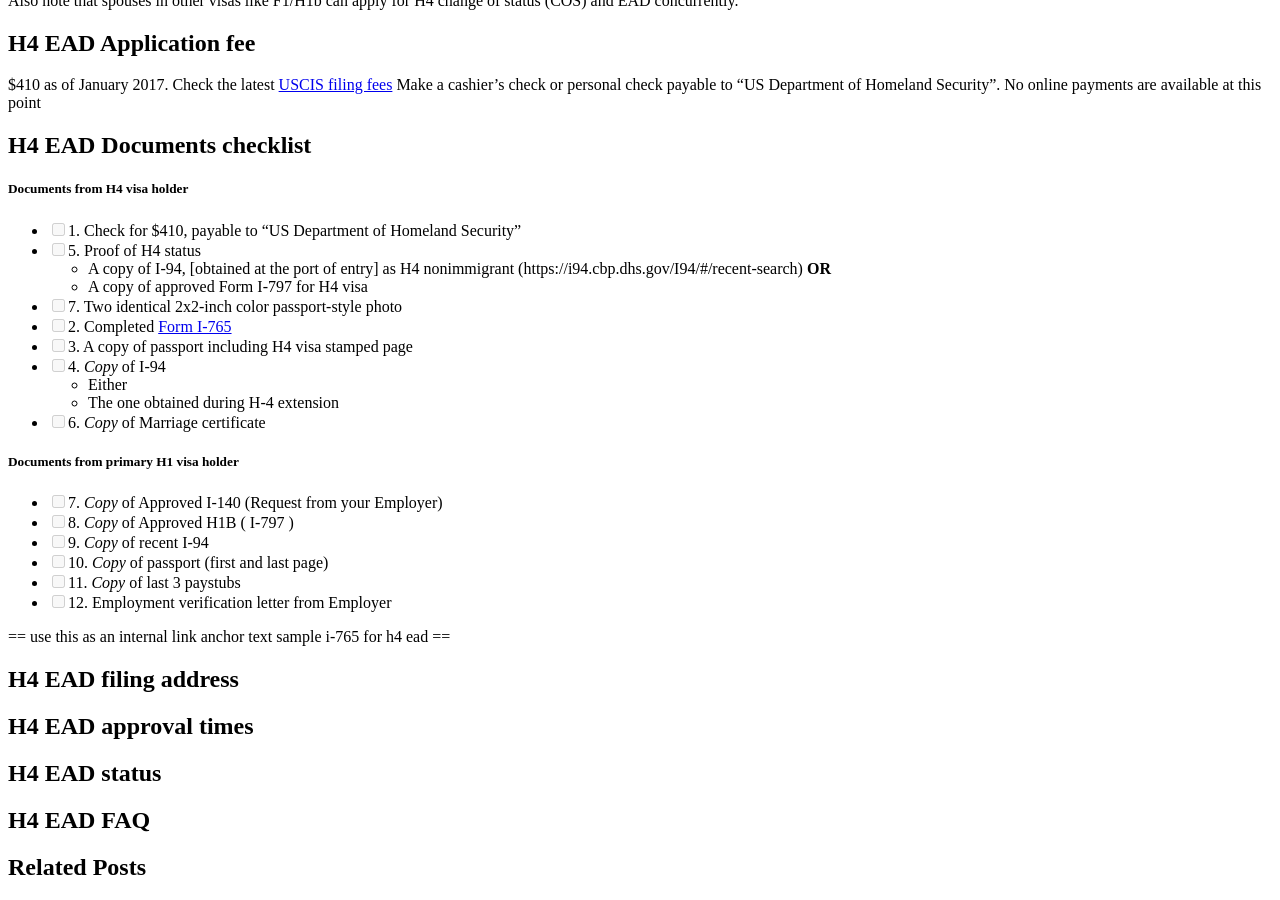
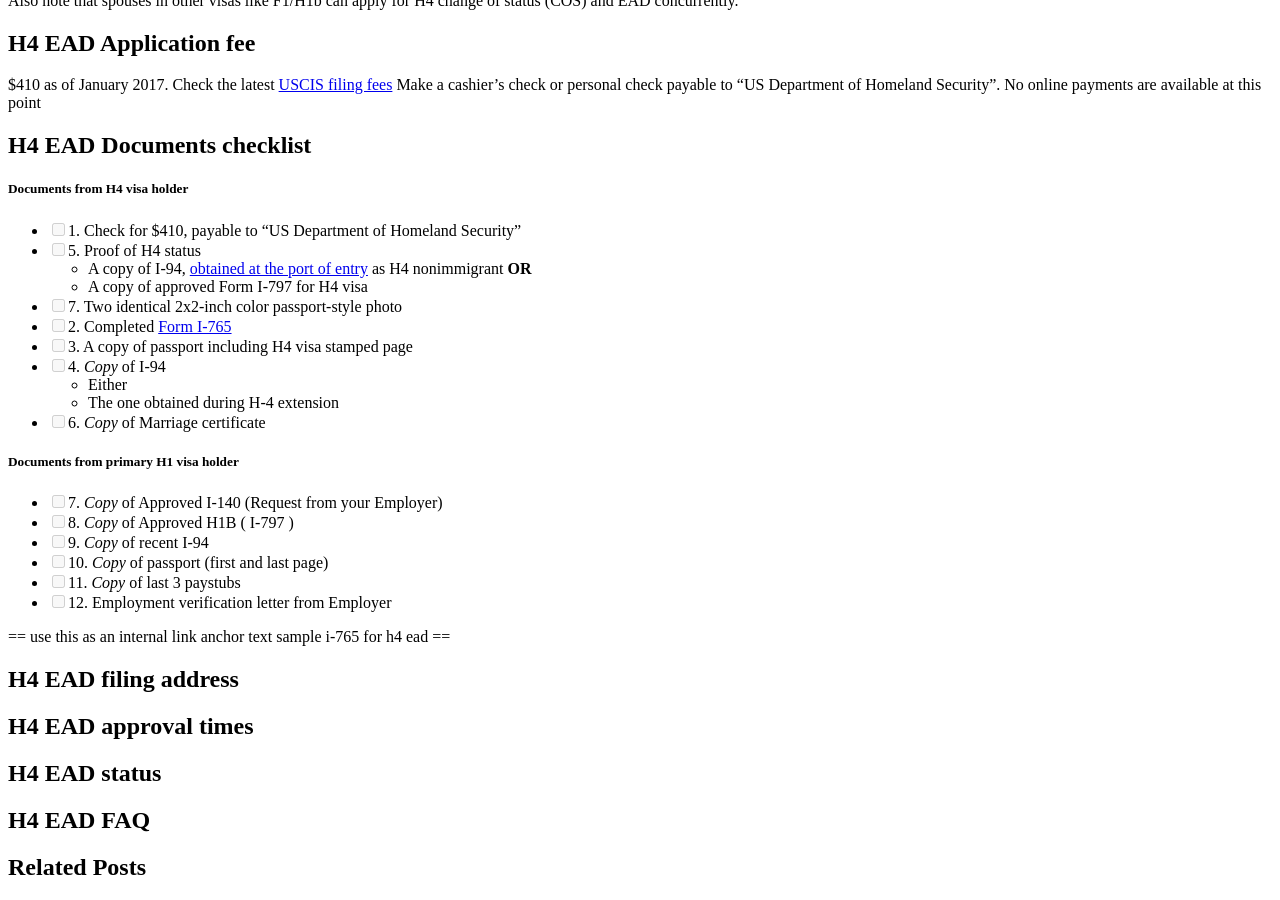
Before and after one commit to gitforwork2/gitforwork.github.io, a Jekyll site: the page built from _posts/2017-01-19-h4-ead-application.md, in a window 1280 px wide and 900 px high, scrolled down 694 px. Built offline with Jekyll 4.4.1, drawn with Linux system fonts in a browser that asks for light colours; nearby versions of some CDN libraries; comment, search, counter and statistics services are not loaded.

Commit message:
Update 2017-01-19-h4-ead-application.md

```diff
--- a/_posts/2017-01-19-h4-ead-application.md
+++ b/_posts/2017-01-19-h4-ead-application.md
@@ -36,7 +36,7 @@ Make a cashier's check or personal check payable to "US Department of Homeland S
 
 - [ ] 1. Check for $410, payable to "US Department of Homeland Security"
 - [ ] 5. Proof of H4 status
-    - A copy of I-94, [obtained at the port of entry] as H4 nonimmigrant (https://i94.cbp.dhs.gov/I94/#/recent-search) **OR**
+    - A copy of I-94, [obtained at the port of entry](https://i94.cbp.dhs.gov/I94/#/recent-search) as H4 nonimmigrant  **OR**
     - A copy of approved Form I-797 for H4 visa
 - [ ] 7. Two identical 2x2-inch color passport-style photo
 - [ ] 2. Completed [Form I-765](http://www.uscis.gov/i-765)
```
